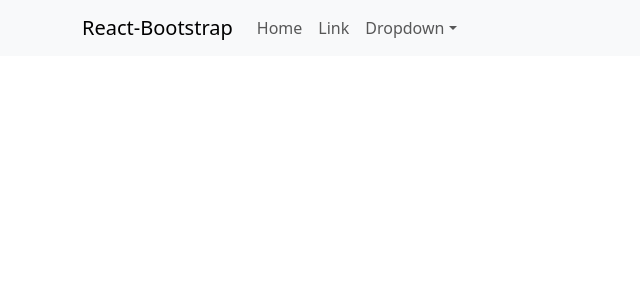
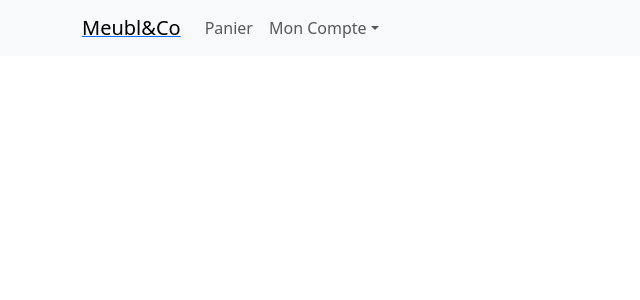
Before and after one commit to adatechschool/projet-collectif-plateforme-de-vente-de-meubles-meubl-co, a React (Create React App) app in the folder front/: page / in a window 1280 px wide. Shown: the top 300 px of the page, without its empty margins (0-640 px from the left). Built offline with nearby package versions, Linux system fonts and the light colour scheme.

Commit message:
creation du premier router

```diff
--- a/front/package.json
+++ b/front/package.json
@@ -14,6 +14,7 @@
     "react-bootstrap": "^2.10.3",
     "react-dom": "^18.3.1",
     "react-icons": "^5.2.1",
+    "react-router-dom": "^6.24.0",
     "react-scripts": "5.0.1",
     "web-vitals": "^2.1.4"
   },
--- a/front/src/App.js
+++ b/front/src/App.js
@@ -1,12 +1,18 @@
 import React from 'react';
 import 'bootstrap/dist/css/bootstrap.min.css';
-import Header from './components/Header';
+import Home from './pages/Home';
+import { BrowserRouter as Router, Route, Routes} from 'react-router-dom';
+
 
 const App = () => {
   return (
-    <React.Fragment>
-      <Header/>
-    </React.Fragment>
+    <Router>
+      <Routes>
+        <Route path='/' element = {<Home/>}/>
+
+
+      </Routes>
+    </Router>
   );
 };
 
--- a/front/src/components/Header.js
+++ b/front/src/components/Header.js
@@ -2,26 +2,25 @@ import Container from 'react-bootstrap/Container';
 import Nav from 'react-bootstrap/Nav';
 import Navbar from 'react-bootstrap/Navbar';
 import NavDropdown from 'react-bootstrap/NavDropdown';
+import { Link } from 'react-router-dom';
 
 function Header() {
   return (
     <Navbar expand="lg" className="bg-body-tertiary">
       <Container>
-        <Navbar.Brand href="#home">React-Bootstrap</Navbar.Brand>
+        <Link to = "/"><Navbar.Brand>Meubl&Co</Navbar.Brand></Link>
         <Navbar.Toggle aria-controls="basic-navbar-nav" />
         <Navbar.Collapse id="basic-navbar-nav">
           <Nav className="me-auto">
-            <Nav.Link href="#home">Home</Nav.Link>
-            <Nav.Link href="#link">Link</Nav.Link>
-            <NavDropdown title="Dropdown" id="basic-nav-dropdown">
-              <NavDropdown.Item href="#action/3.1">Action</NavDropdown.Item>
-              <NavDropdown.Item href="#action/3.2">
-                Another action
-              </NavDropdown.Item>
-              <NavDropdown.Item href="#action/3.3">Something</NavDropdown.Item>
+            <Nav.Link href="#link">Panier</Nav.Link>
+            <NavDropdown title="Mon Compte" id="basic-nav-dropdown">
+              <NavDropdown.Item href="#action/3.1">Mes Commandes</NavDropdown.Item>
+
+
+              <NavDropdown.Item href="#action/3.3">Mon Profil</NavDropdown.Item>
               <NavDropdown.Divider />
               <NavDropdown.Item href="#action/3.4">
-                Separated link
+                Déconnexion
               </NavDropdown.Item>
             </NavDropdown>
           </Nav>
--- /dev/null
+++ b/front/src/pages/Home.jsx
@@ -0,0 +1,11 @@
+import Header from '../components/Header';
+
+const Home = () => {
+    return (
+        <div>
+            <Header/>
+        </div>
+    );
+};
+
+export default Home;
```
Also changed, not shown: 1 other file (tests, documents, lock files or other folders).
